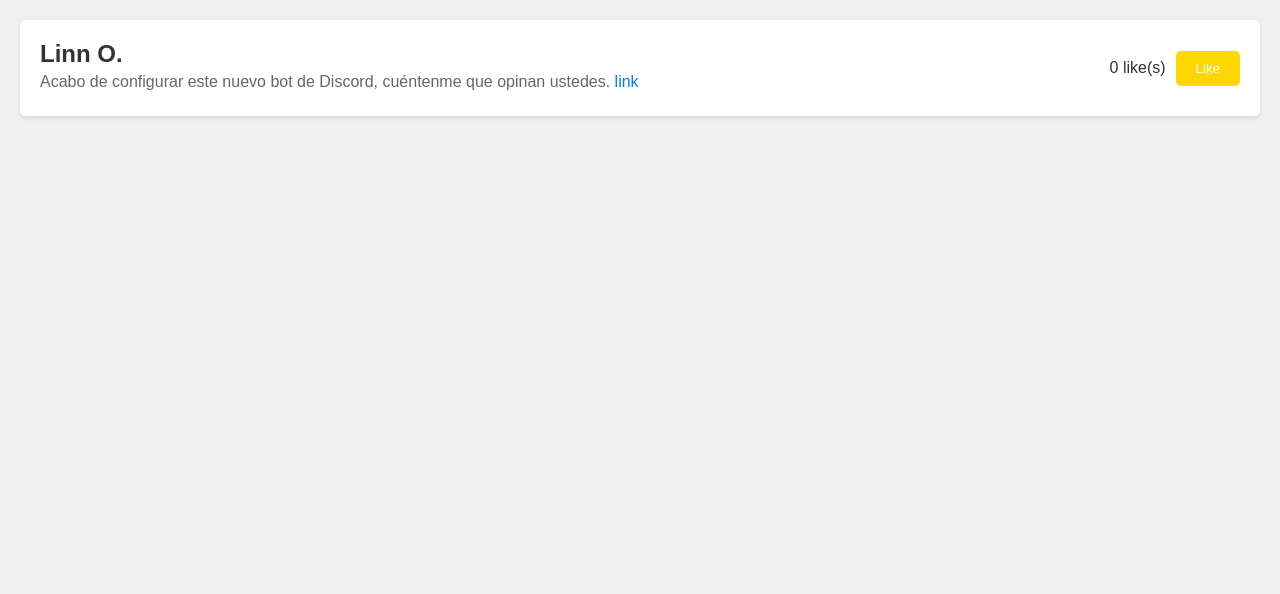
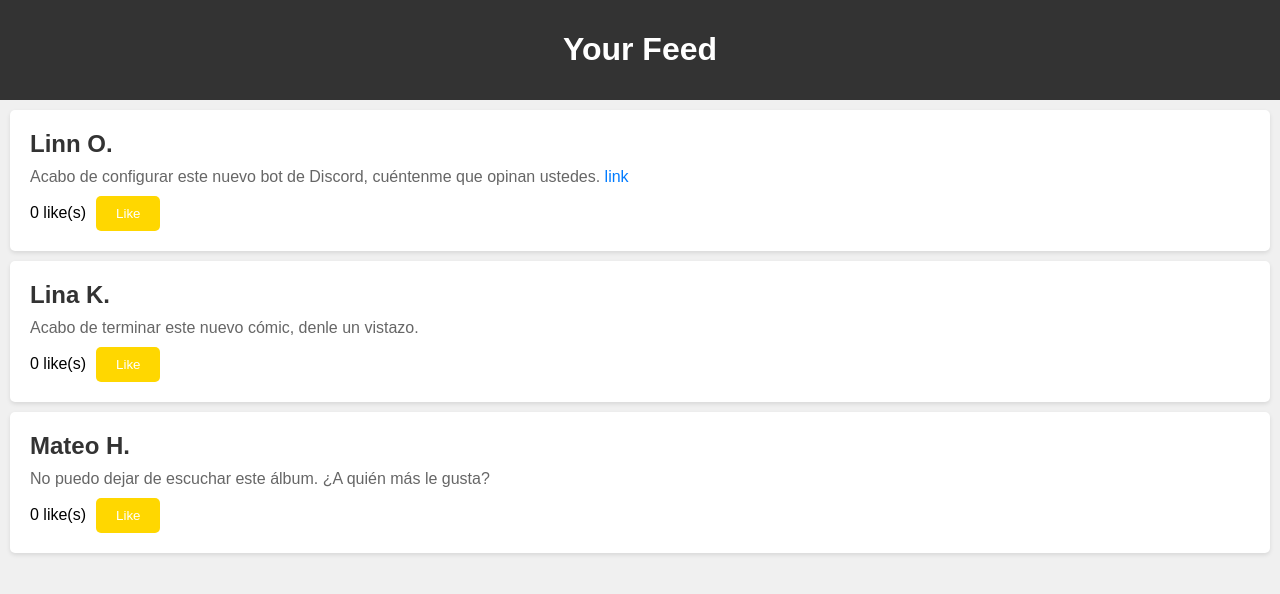
Before and after one commit to palomaandrea/bootcampPython, a plain HTML site: page 1_fundamentos-de-la-web/js/tarea-megusta/index.html in a window 1280 px wide. Drawn offline with Linux system fonts and the light colour scheme.

Commit message:
Segunda versión tarea Me gusta

```diff
--- a/1_fundamentos-de-la-web/js/tarea-megusta/index.html
+++ b/1_fundamentos-de-la-web/js/tarea-megusta/index.html
@@ -3,11 +3,14 @@
 
 <head>
     <meta charset="UTF-8">
-    <title>Bot de Discord</title>
+    <title>Network Feed</title>
     <link rel="stylesheet" href="styles.css">
 </head>
 
 <body>
+    <div class="network-banner">
+        <h1>Your Feed</h1>
+    </div>
     <div class="message-box">
         <div class="message-content">
             <h2>Linn O.</h2>
@@ -19,6 +22,27 @@
             <button>Like</button>
         </div>
     </div>
+    <div class="message-box">
+        <div class="message-content">
+            <h2>Lina K.</h2>
+            <p>Acabo de terminar este nuevo cómic, denle un vistazo.</p>
+        </div>
+        <div class="like-section">
+            <span>0 like(s)</span>
+            <button>Like</button>
+        </div>
+    </div>
+    <div class="message-box">
+        <div class="message-content">
+            <h2>Mateo H.</h2>
+            <p>No puedo dejar de escuchar este álbum. ¿A quién más le gusta?</p>
+        </div>
+        <div class="like-section">
+            <span>0 like(s)</span>
+            <button>Like</button>
+        </div>
+    </div>
+    <script src="scripts.js"></script>
 </body>
 
 </html>
--- /dev/null
+++ b/1_fundamentos-de-la-web/js/tarea-megusta/scripts.js
@@ -0,0 +1,11 @@
+document.addEventListener('DOMContentLoaded', function () {
+    const likeButtons = document.querySelectorAll('.like-section button');
+
+    likeButtons.forEach(button => {
+        button.addEventListener('click', function () {
+            const likeCountSpan = this.previousElementSibling;
+            let likes = parseInt(likeCountSpan.textContent.match(/\d+/)[0]);
+            likeCountSpan.textContent = (likes + 1) + ' like(s)';
+        });
+    });
+});
--- a/1_fundamentos-de-la-web/js/tarea-megusta/styles.css
+++ b/1_fundamentos-de-la-web/js/tarea-megusta/styles.css
@@ -1,26 +1,32 @@
 body {
     font-family: Arial, sans-serif;
     background-color: #f0f0f0;
-    margin: 20px;
+    margin: 0;
+    padding: 0;
+}
+
+.network-banner {
+    background-color: #333;
+    color: white;
+    text-align: center;
+    padding: 10px 0;
 }
 
 .message-box {
-    display: flex;
-    justify-content: space-between;
-    align-items: center;
     background-color: #fff;
+    margin: 10px;
     padding: 20px;
     border-radius: 5px;
     box-shadow: 0 2px 4px rgba(0, 0, 0, 0.1);
 }
 
 .message-content h2 {
-    margin: 0;
+    margin: 0 0 10px 0;
     color: #333;
 }
 
 .message-content p {
-    margin: 5px 0;
+    margin: 0;
     color: #666;
 }
 
@@ -37,7 +43,7 @@ body {
     display: flex;
     align-items: center;
     font-size: 16px;
-    color: #333;
+    margin-top: 10px;
 }
 
 .like-section span {
```
